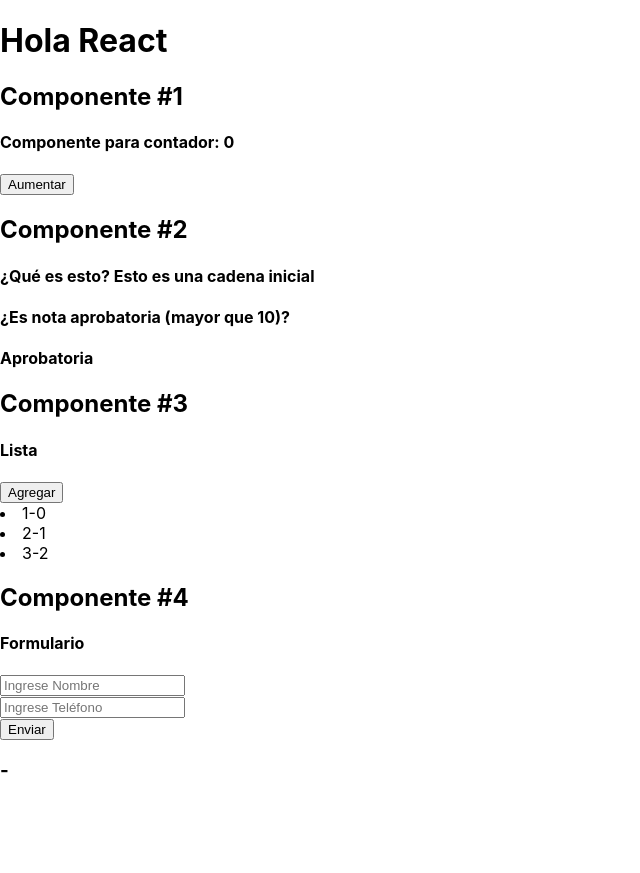
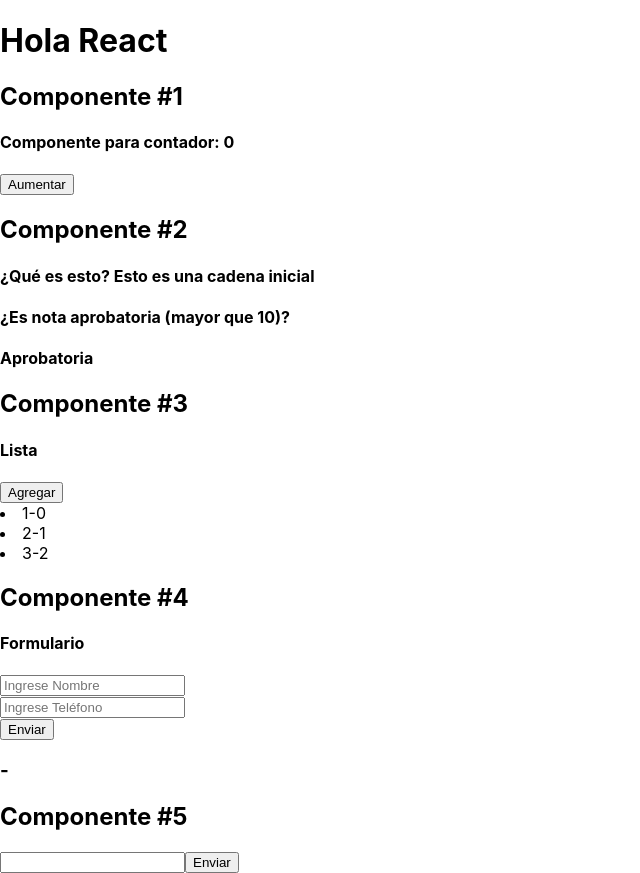
Before and after one commit to PieroSandro/pp_react_fundamentos, a React (Create React App) app: page / in a window 1280 px wide. Shown: the whole page, without its empty margins (0-640 px from the left). Before the commit the page ends 801 px from the top, so only its background shows below. Built offline with nearby package versions, Linux system fonts and the light colour scheme; the HTML template or start-up script is replaced by a standard one.

Commit message:
uso de react hook form, manejo de errores

```diff
--- a/package.json
+++ b/package.json
@@ -8,6 +8,7 @@
     "@testing-library/user-event": "^12.8.3",
     "react": "^17.0.2",
     "react-dom": "^17.0.2",
+    "react-hook-form": "^7.12.1",
     "react-scripts": "4.0.3",
     "web-vitals": "^1.1.2"
   },
--- a/src/App.js
+++ b/src/App.js
@@ -3,6 +3,7 @@
 import Jsx from './componentes/Jsx';
 import Lista from './componentes/Lista';
 import Formulario from './componentes/Formulario';
+import FormHook from './componentes/FormHook';
 
 //function App() {
   const App =()=>{
@@ -13,6 +14,7 @@
       <Jsx/>
       <Lista/>
       <Formulario/>
+      <FormHook/>
     </div>
   );
 }
--- /dev/null
+++ b/src/componentes/FormHook.js
@@ -0,0 +1,38 @@
+import React from 'react'
+import {useForm} from 'react-hook-form'
+
+const FormHook = () => {
+
+    //const {register,errors,handleSubmit}=useForm()
+    const { register, handleSubmit, formState: { errors } } = useForm();
+
+    const onSubmit=(data,e)=>{
+        console.log(data)
+        e.target.reset()
+    }
+
+    return (
+        <div class="card m-4 p-3">
+            <h2>Componente #5</h2>
+            <form onSubmit={handleSubmit(onSubmit)}>
+            <input
+                name="nombre"
+                type="text"
+                class="form-control mb-2"
+                {...register("nombre", {
+                                            required: {value:true,message:'Campo obligatorio'},
+                                            minLength: {value:2,message:'Debe ingresar mínimo 2 caracteres'},
+                                            maxLength: {value:15,message:'Debe ingresar máximo 5 caracteres'},
+                                            pattern: {value:/^[A-Za-z]+$/i,message:'Debe ingresar sólo letras'}
+                                        })} />
+                                        <span class="text-danger text-small d-block mb-2">
+                                            {errors?.nombre?.message}
+                                            </span>
+
+                <button class="btn btn-primary">Enviar</button>
+            </form>
+        </div>
+     );
+}
+
+export default FormHook;
```
Also changed, not shown: 1 other file (tests, documents, lock files or other folders).
